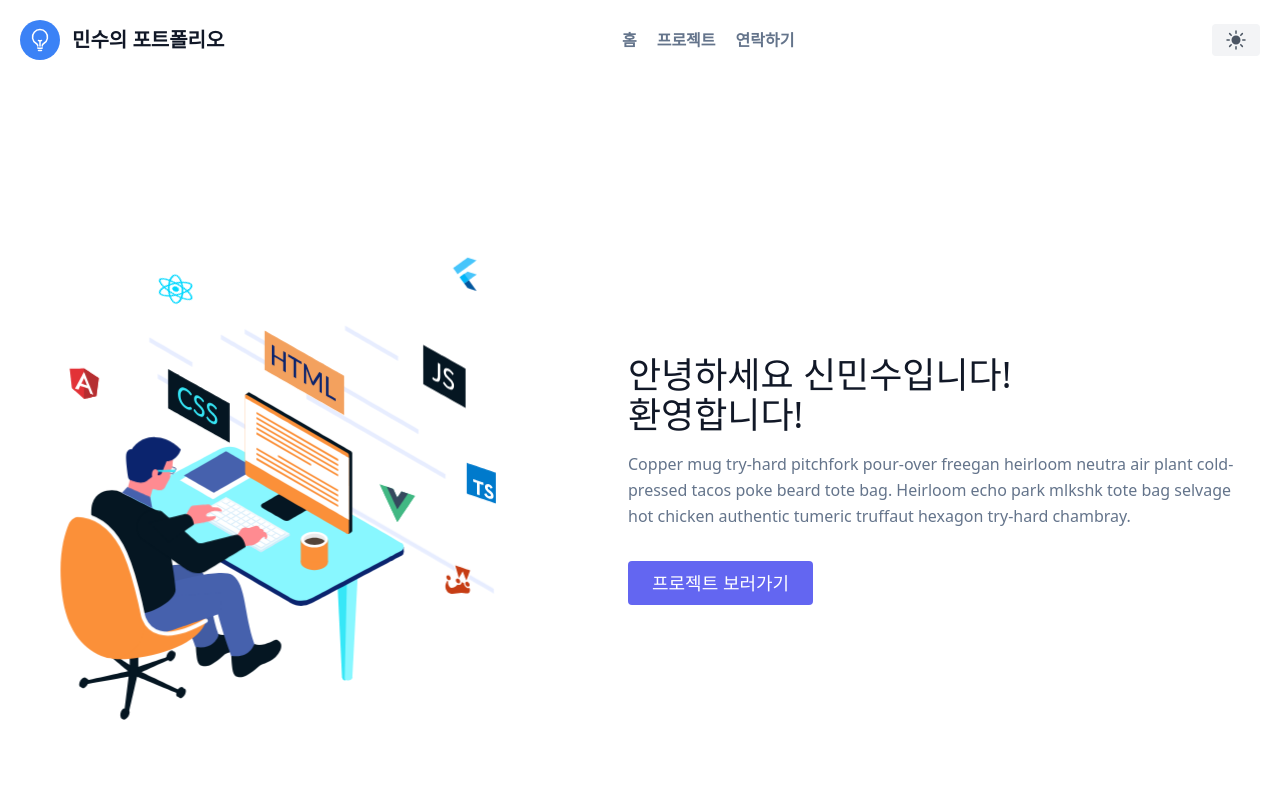
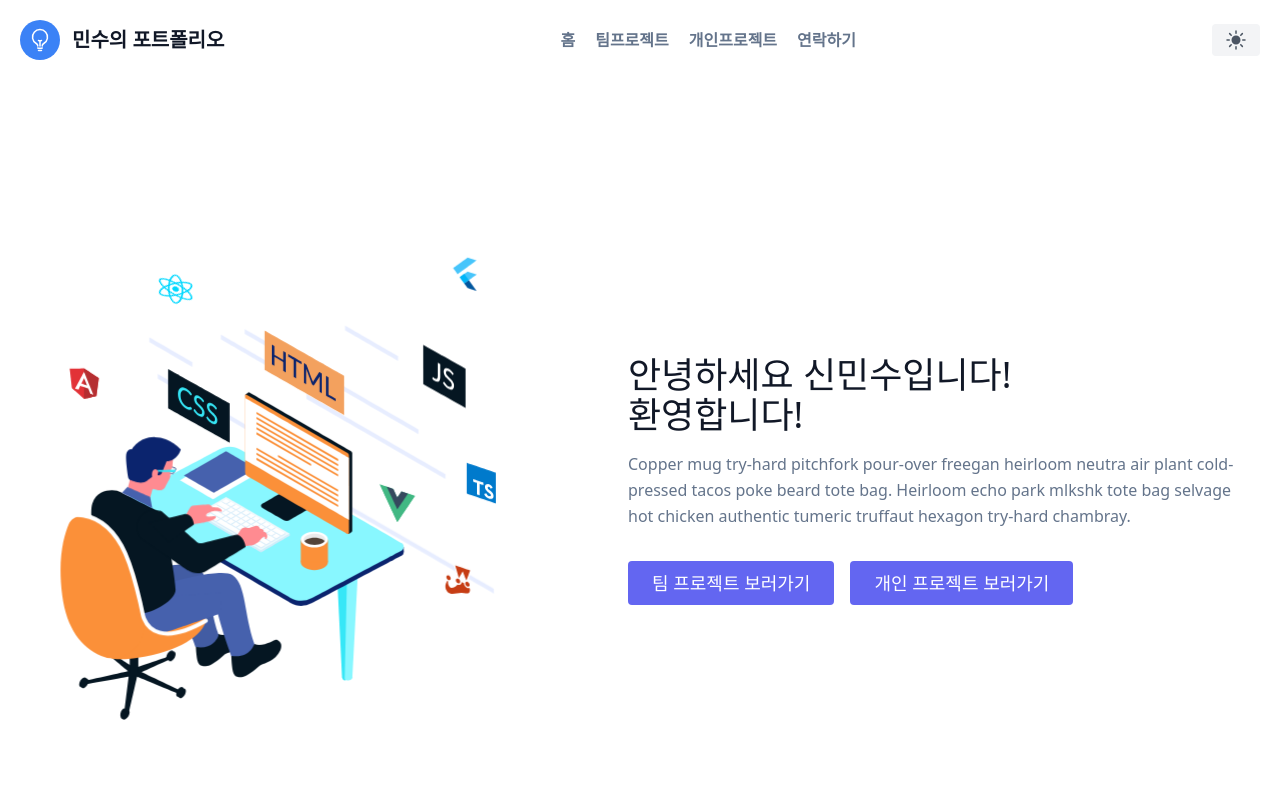
Before and after one commit to minsoo0112/next-portfolio, a Next.js app: page / in a window 1280 px wide. Shown: the top 800 px of the page. Built offline with nearby package versions, Linux system fonts and the light colour scheme.

Commit message:
feat: 개인프로젝트 페이지를 만들기 위한 초기 세팅

```diff
--- a/pages/Home/main.js
+++ b/pages/Home/main.js
@@ -20,11 +20,18 @@ export default function Main() {
             mlkshk tote bag selvage hot chicken authentic tumeric truffaut
             hexagon try-hard chambray.
           </p>
-          <Link href="/projects">
-            <button className="btn-project">
-              프로젝트 보러가기
-            </button>
-          </Link>
+          <div className="flex justify-center">
+            <Link href="/teamProjects">
+              <button className="btn-project">
+                팀 프로젝트 보러가기
+              </button>
+            </Link>
+            <Link href="/toyProjects">
+              <button className="btn-project ml-4">
+                개인 프로젝트 보러가기
+              </button>
+            </Link>
+          </div>
         </div>
       </div>
     </section>
--- a/pages/components/header.js
+++ b/pages/components/header.js
@@ -29,8 +29,11 @@ export default function Header() {
           <Link href="/" legacyBehavior>
             <a className="mr-5 hover:text-gray-900 font-semibold">홈</a>
           </Link>
-          <Link href="/projects" legacyBehavior>
-            <a className="mr-5 hover:text-gray-900 font-semibold">프로젝트</a>
+          <Link href="/teamProjects" legacyBehavior>
+            <a className="mr-5 hover:text-gray-900 font-semibold">팀프로젝트</a>
+          </Link>
+          <Link href="/toyProjects" legacyBehavior>
+            <a className="mr-5 hover:text-gray-900 font-semibold">개인프로젝트</a>
           </Link>
           <a
             href="https://open.kakao.com/o/sHuAf7Qe"
--- /dev/null
+++ b/pages/toyProjects.js
@@ -0,0 +1,9 @@
+import Layout from "./components/layout";
+
+export default function ToyProjects() {
+  return (
+    <Layout>
+      <h1>토이프로젝트</h1>
+    </Layout>
+  );
+}
```
Also changed, not shown: pages/teamProjects.js (renamed from pages/projects.js).
